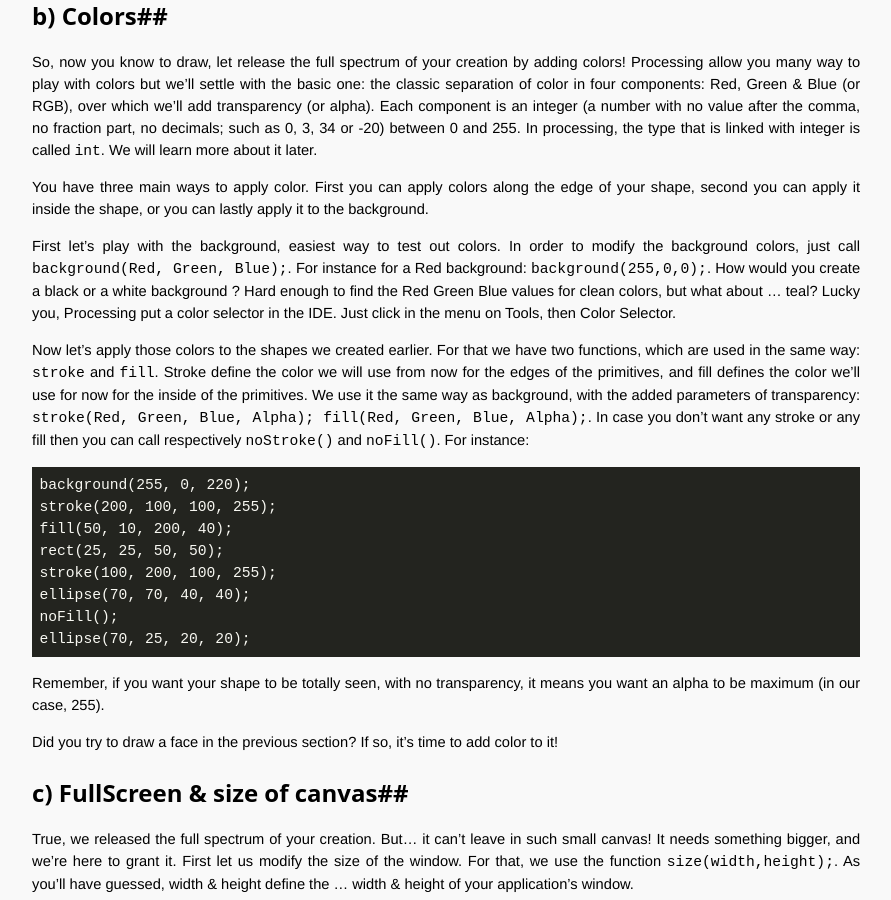
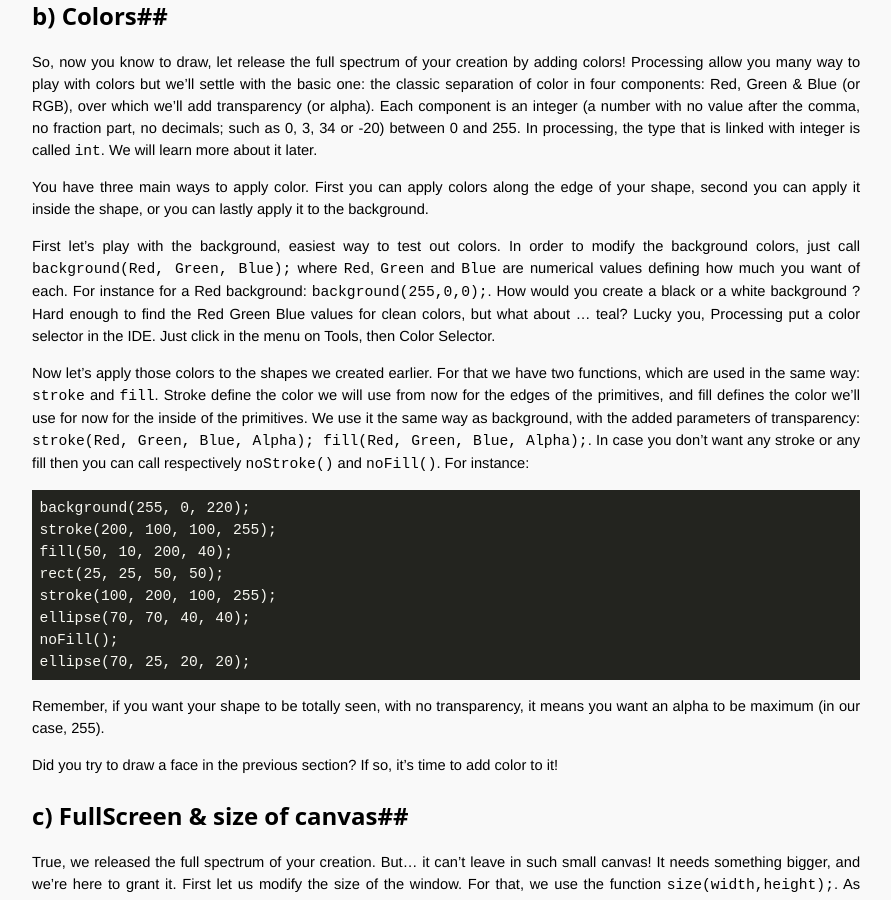
Before and after one commit to OpenTechSchool-Brussels/generative-art-with-processing, a Jekyll site: the page built from Getting-to-know-your-canvas.markdown, in a window 1280 px wide and 900 px high, scrolled down 1203 px. Shown: the whole window, without its empty margins (324-1215 px from the left). Built offline with Jekyll 4.4.1, drawn with Linux system fonts in a browser that asks for light colours; Markdown is read by kramdown in place of the engine named in the settings.

Commit message:
Update Getting-to-know-your-canvas.markdown

```diff
--- a/Getting-to-know-your-canvas.markdown
+++ b/Getting-to-know-your-canvas.markdown
@@ -39,7 +39,7 @@ So, now you know to draw, let release the full spectrum of your creation by addi
 
 You have three main ways to apply color. First you can apply colors along the edge of your shape, second you can apply it inside the shape, or you can lastly apply it to the background.
 
-First let’s play with the background, easiest way to test out colors. In order to modify the background colors, just call `background(Red, Green, Blue);`. For instance for a Red background: `background(255,0,0);`. How would you create a black or a white background ? Hard enough to find the Red Green Blue values for clean colors, but what about ... teal? Lucky you, Processing put a color selector in the IDE. Just click in the menu on Tools, then Color Selector.
+First let’s play with the background, easiest way to test out colors. In order to modify the background colors, just call `background(Red, Green, Blue);` where `Red`, `Green` and `Blue` are numerical values defining how much you want of each. For instance for a Red background: `background(255,0,0);`. How would you create a black or a white background ? Hard enough to find the Red Green Blue values for clean colors, but what about ... teal? Lucky you, Processing put a color selector in the IDE. Just click in the menu on Tools, then Color Selector.
 
 Now let’s apply those colors to the shapes we created earlier. For that we have two functions, which are used in the same way: `stroke` and `fill`. Stroke define the color we will use from now for the edges of the primitives, and fill defines the color we’ll use for now for the inside of the primitives. We use it the same way as background, with the added parameters of transparency: `stroke(Red, Green, Blue, Alpha); fill(Red, Green, Blue, Alpha);`. In case you don’t want any stroke or any fill then you can call respectively `noStroke()` and `noFill()`. For instance:
 
```
